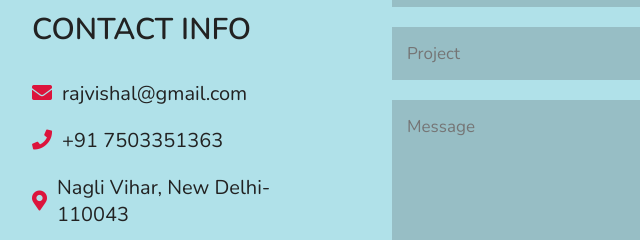
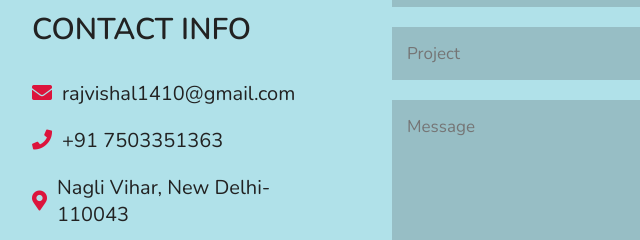
Before and after one commit to Vishal123raj/portfolio.github.io, a plain HTML site: page index.html in a window 1280 px wide. Shown: the part 3659-3899 px from the top of the page, 368-1008 px from the left. Drawn offline with nearby package versions, Linux system fonts and the light colour scheme.

Commit message:
email updated

```diff
--- a/index.html
+++ b/index.html
@@ -217,14 +217,14 @@
             <h3 class="title">contact info</h3>
 
             <div class="info">
-                <h3> <i class="fas fa-envelope"></i> rajvishal@gmail.com </h3>
+                <h3> <i class="fas fa-envelope"></i> rajvishal1410@gmail.com </h3>
                 <h3> <i class="fas fa-phone"></i> +91 7503351363 </h3>
                 <h3> <i class="fas fa-map-marker-alt"></i> Nagli Vihar, New Delhi-110043 </h3>
             </div>
 
         </div>
 
-        <form action="mailto:rajvishal@gmail.com" method="post" enctype="text/plain">
+        <form action="mailto:rajvishal1410@gmail.com" method="post" enctype="text/plain">
 
             <input type="text" placeholder="name" class="box">
             <input type="email" placeholder="email" class="box">
```
